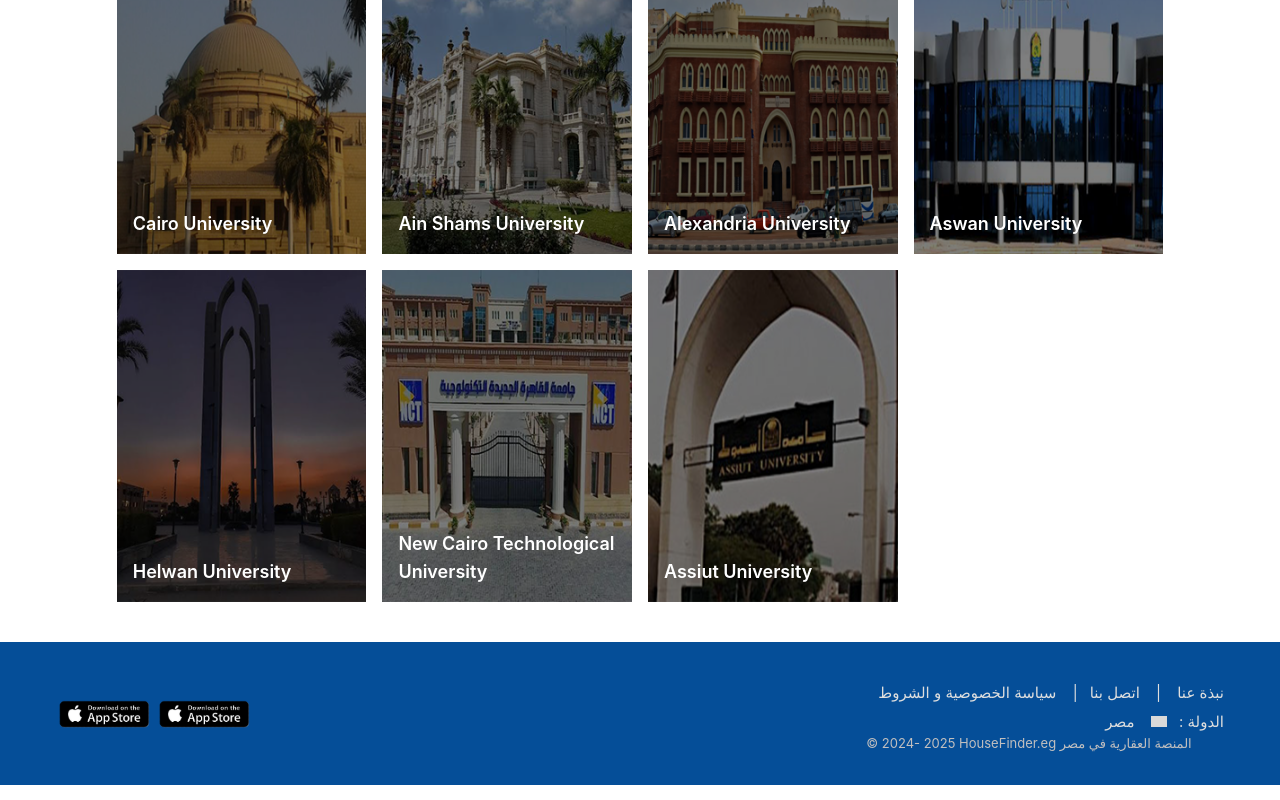
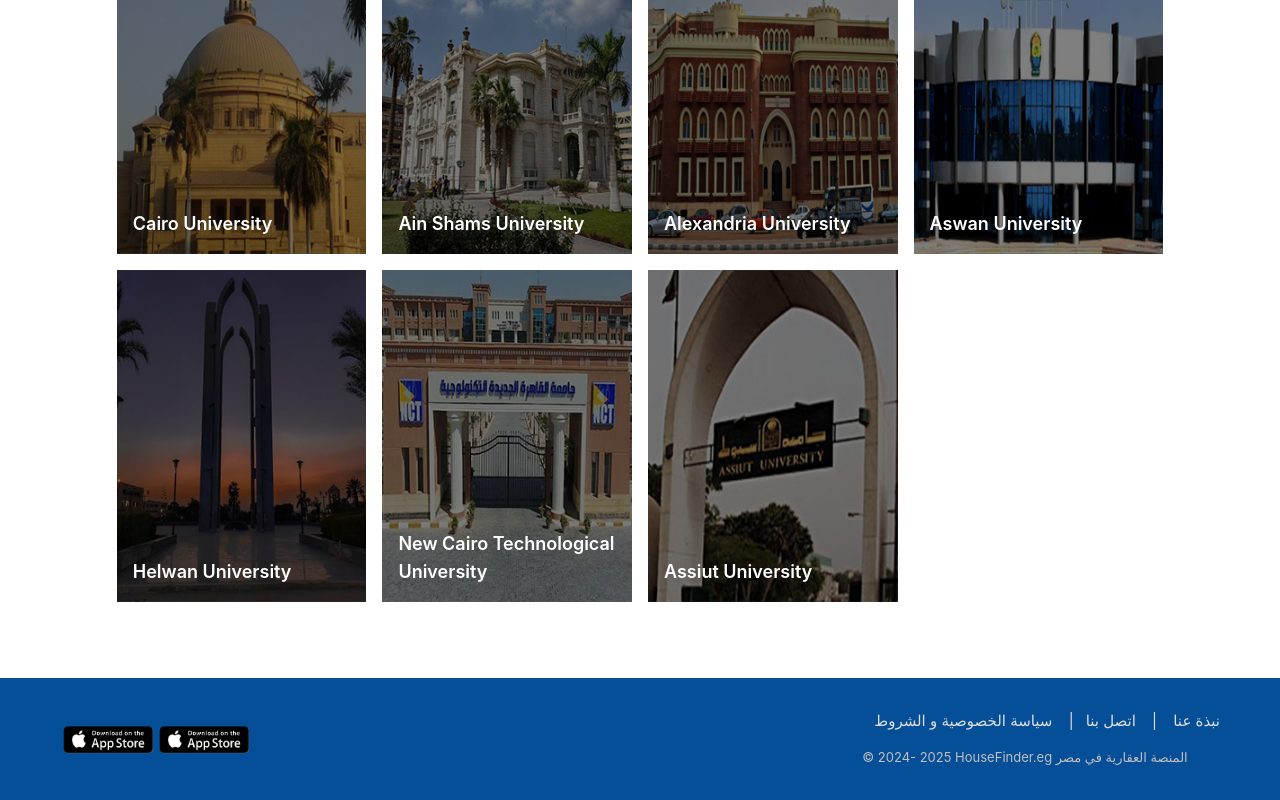
Before and after one commit to Ziad-Mansourr/House-Finder, a React (Vite) app: page /#/ in a window 1280 px wide. Shown: the part 1155-1955 px from the top of the page. Built offline with nearby package versions, Linux system fonts and the light colour scheme; the HTML template or start-up script is replaced by a standard one; a web font is replaced by a local one.

Commit message:
third commit

```diff
--- a/src/components/About/About.jsx
+++ b/src/components/About/About.jsx
@@ -69,7 +69,7 @@
 </div>
 
 {/* part three */}
-<div className="p-10 w-[88%] mx-auto" >
+<div className="p-10 w-[88%] mx-auto mb-9" >
   <h2 className="text-xl font-semibold mb-6">DEVELOPMENTS</h2>
   <div className="grid grid-cols-1 sm:grid-cols-2 md:grid-cols-3 lg:grid-cols-4 gap-4">
     <div className="relative">
@@ -111,7 +111,41 @@
 </div>
 
 {/* part four */}
-<div className="mx-auto overflow-hidden">
+
+
+
+
+
+
+
+<footer class=" bottom-0 left-0 z-20 w-full p-4 bg-[#054E98] shadow-sm md:flex md:items-center
+ md:justify-between md:p-6 dark:bg-gray-800 dark:border-gray-600">
+        <div className="flex pl-9">
+        <img src={play} alt="" className="w-24 h-auto" />
+        <img src={os} alt="" className="w-24 h-auto" />
+          </div>
+
+    <div className="pr-9 text-[#DEDEDE] text-[15px] leading-[37px]">
+        <span className="pl-3">نبذة عنا</span> | <span className="pr-3 pl-3">اتصل بنا</span>| <span className="pl-3 pr-3">سياسة الخصوصية و الشروط</span>
+        <p className=" text-[13px] text-[#C1BFBF]">© 2024- 2025 HouseFinder.eg المنصة العقارية في مصر</p>
+      </div>
+</footer>
+
+
+
+
+
+
+
+
+
+
+
+
+
+
+
+{/* <div className="mx-auto overflow-hidden">
   <div className="bg-[#054E98] flex justify-between mx-auto py-8 items-center">
   <div className="flex items-center gap-1 pl-14">
   <img src={play} alt="" className="w-24 h-auto" />
@@ -127,7 +161,12 @@
       <p className="pr-14 text-[13px] text-[#C1BFBF]">© 2024- 2025 HouseFinder.eg المنصة العقارية في مصر</p>
     </div>
   </div>
-</div>
+</div> */}
+
+
+
+
+
   </>
   );
 }
```
